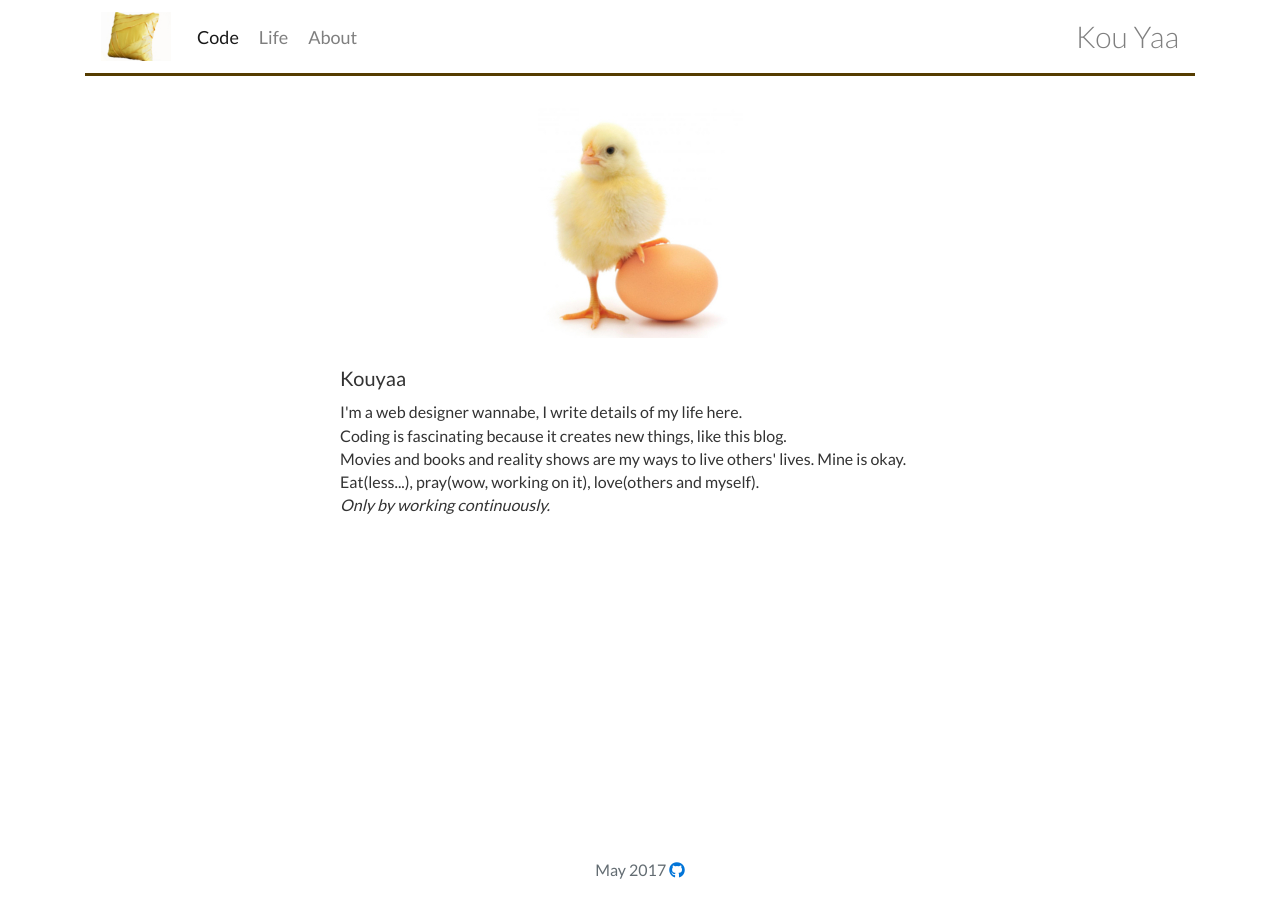
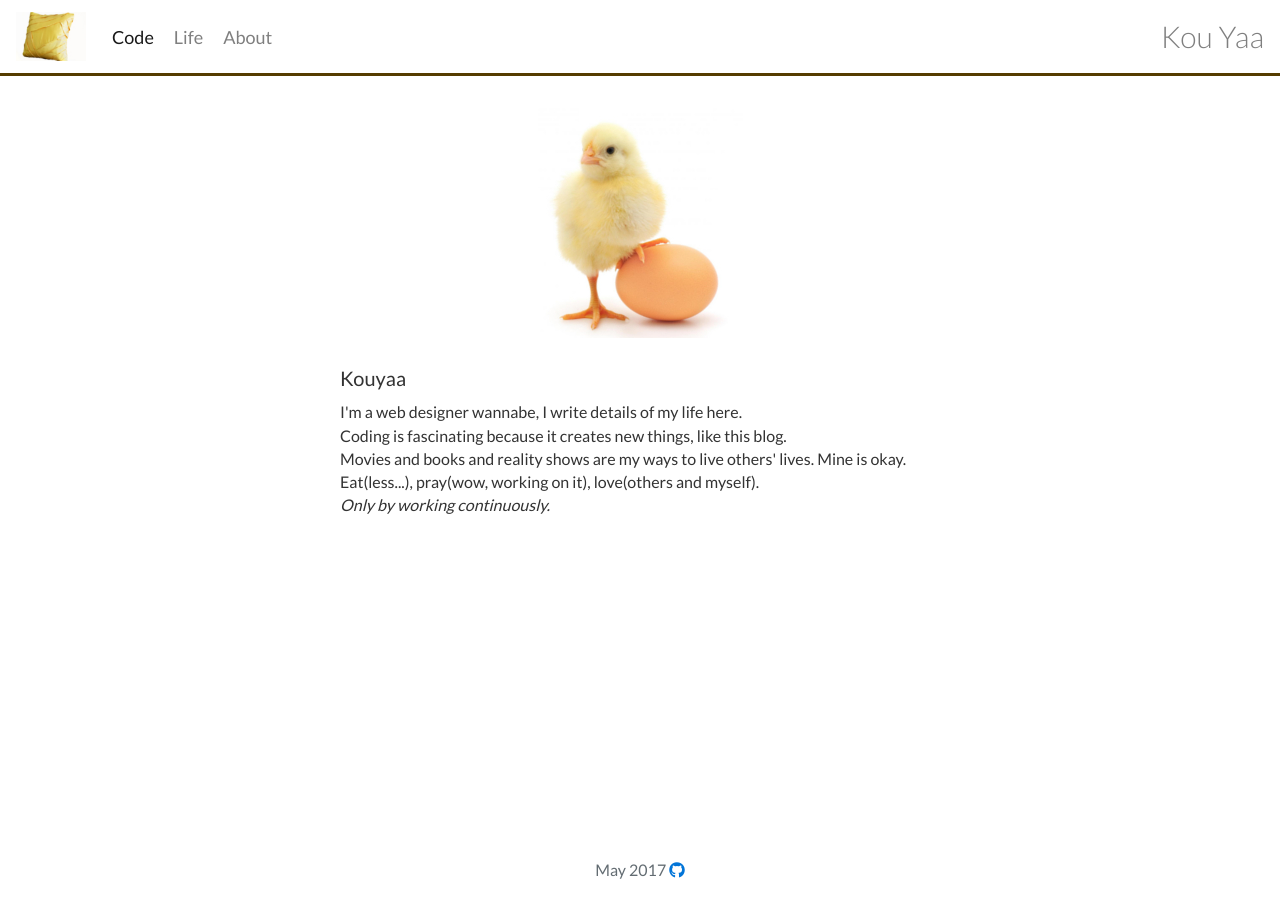
Before and after one commit to yinkouya/yinkouya.github.io, a Jekyll site: the page built from about.html, in a window 1280 px wide. Built offline with Jekyll 4.4.1, drawn with Linux system fonts in a browser that asks for light colours; nearby versions of some CDN libraries.

Commit message:
Update default.html

```diff
--- a/_layouts/default.html
+++ b/_layouts/default.html
@@ -15,7 +15,7 @@
   </head>
 
   <body>
-      <div class="container">
+    <div class="page-wrap">
       <div class="nav-container">
         <nav class="navbar navbar-toggleable-md navbar-light">
             <button class="navbar-toggler navbar-toggler-right" type="button" data-toggle="collapse" data-target="#navbarSupportedContent" aria-controls="navbarSupportedContent" aria-expanded="false" aria-label="Toggle navigation">
@@ -43,13 +43,13 @@
       <div class="main">
         {{ content }}
       </div>
+    </div>
 
     <footer class="footer text-center">
       <div class="container">
         <span class="text-muted">May 2017&nbsp;<a href="https://github.com/yinkouya"><i class="fa fa-github" aria-hidden="true"></i></a></span>
       </div>
     </footer>
-      </div>
 
    <!-- jQuery first, then Tether, then Bootstrap JS. -->
   <script src="https://code.jquery.com/jquery-3.1.1.slim.min.js" integrity="sha384-A7FZj7v+d/sdmMqp/nOQwliLvUsJfDHW+k9Omg/a/EheAdgtzNs3hpfag6Ed950n" crossorigin="anonymous"></script>
```
Lines whose indentation alone changed are shown as unchanged.
